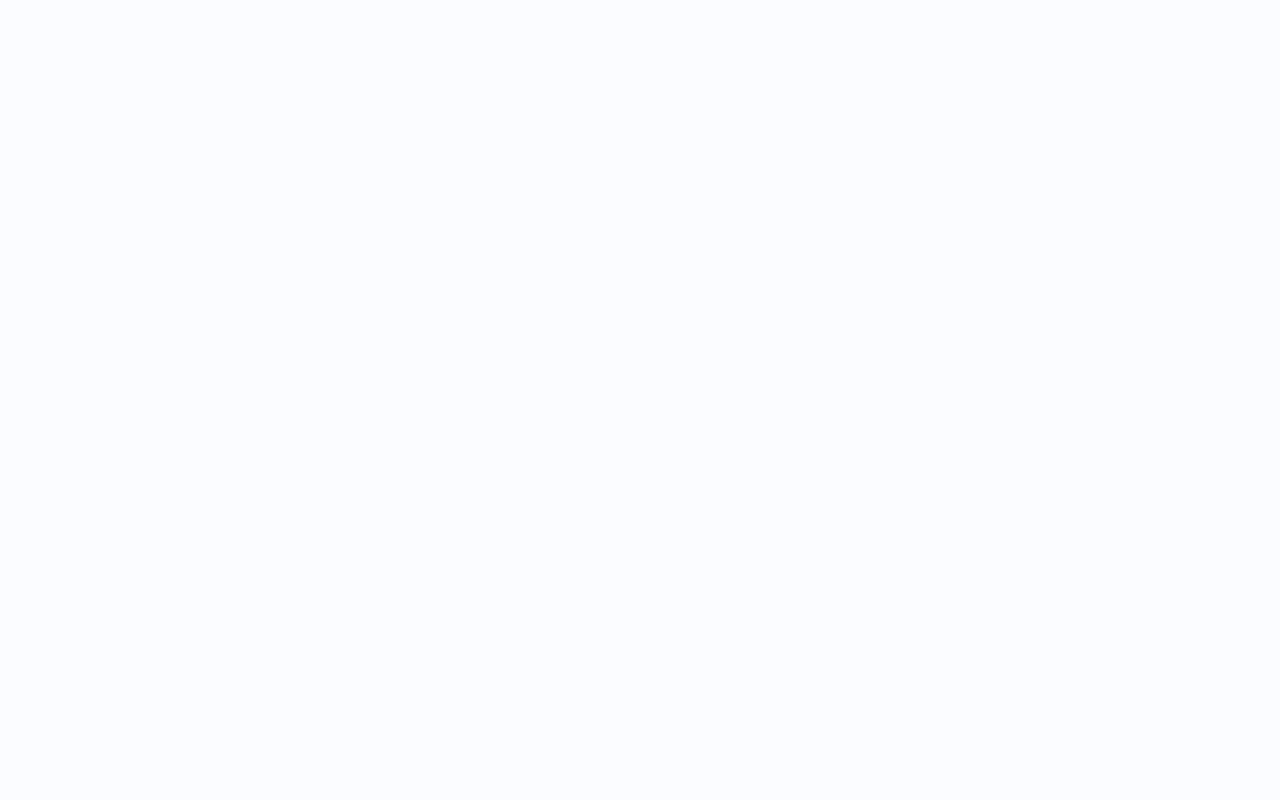
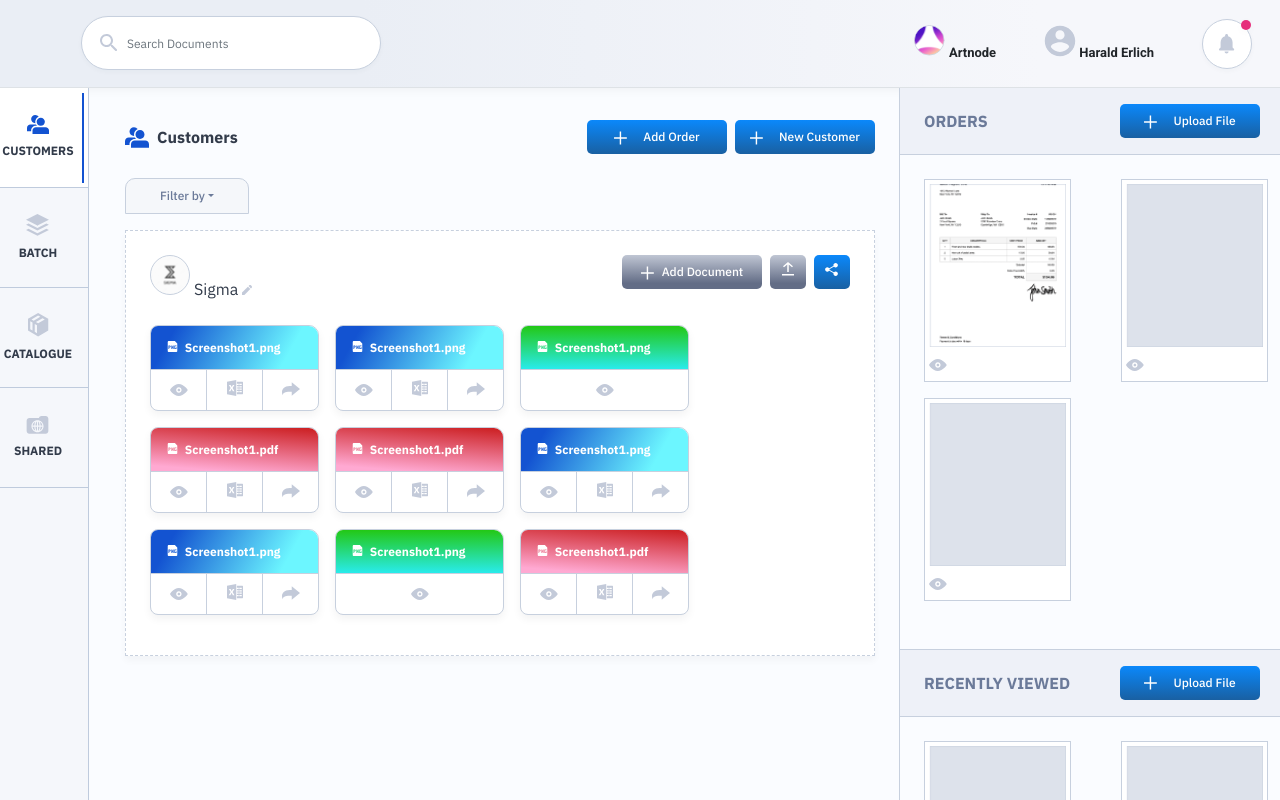
Before and after one commit to ShamVeen/monover_new, a React (Create React App) app: page / in a window 1280 px wide. Before the commit this address had no page. Shown: the top 800 px of the page. Built offline with nearby package versions, Linux system fonts and the light colour scheme.

Commit message:
Update App.js

```diff
--- a/src/App.js
+++ b/src/App.js
@@ -31,7 +31,7 @@ function App() {
         <Routes>
         {/* <Route path="/" element={<HomePage />} /> */}
 
-          <Route path="/customer" element={<Customer />} />
+          <Route path="/" element={<Customer />} />
           <Route path="/batch" element={<Batch />} />
           <Route path="/catalogue" element={<Catalogue />} />
           <Route path="/shared" element={<Shared/>} />
```
